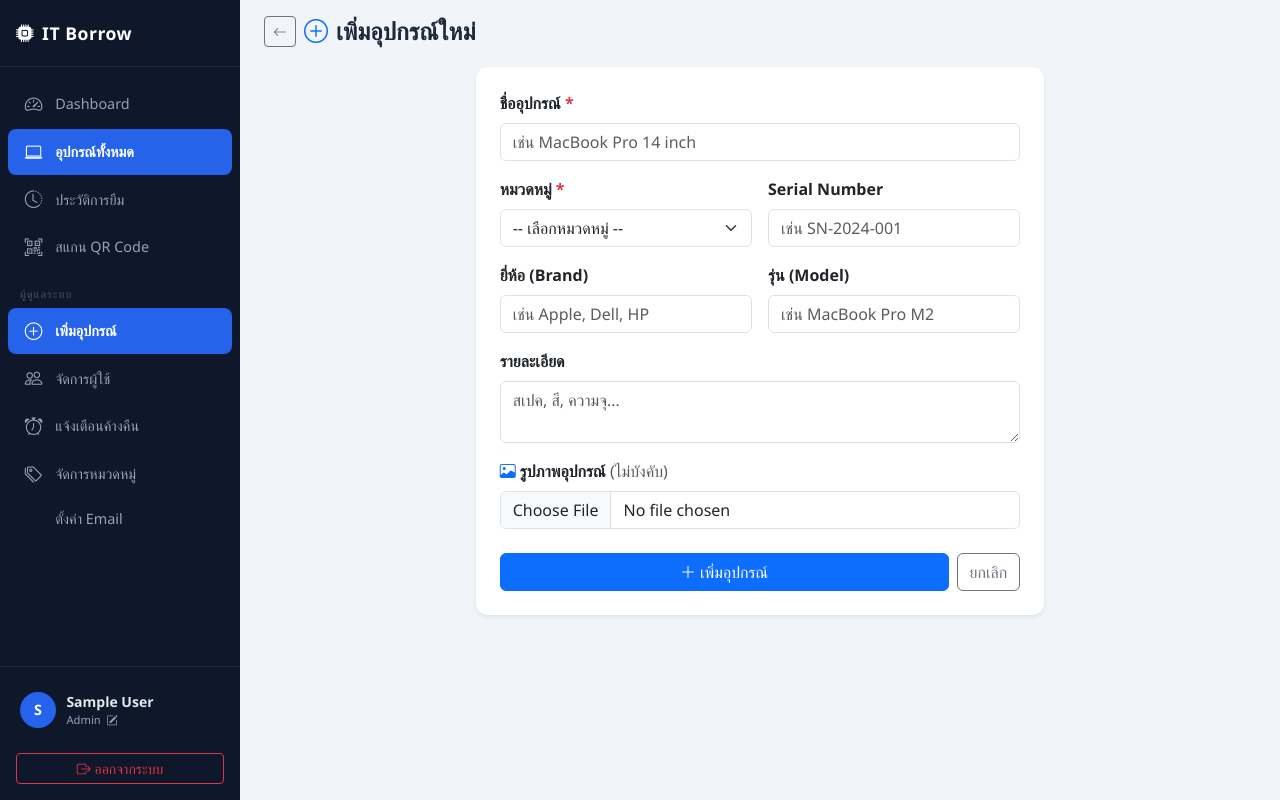
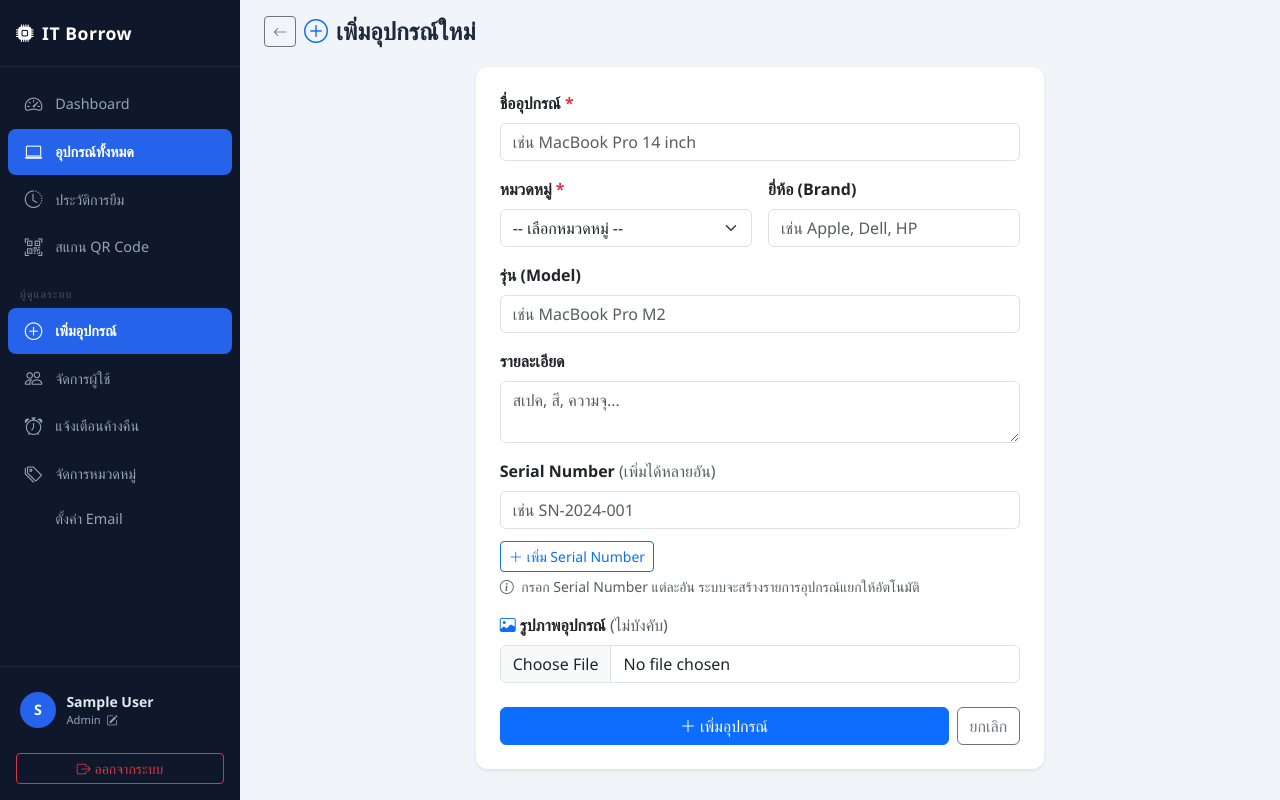
Before and after one commit to MINDKYLO/Tlib, a Flask app: page /equipment/add in a window 1280 px wide. Run offline with Flask 3, Linux system fonts and the light colour scheme; the visitor is signed in with stand-in values (Sample User, id 1); data that the repository does not hold is empty; parts of the project's set-up code (start-up, migrations or seed data) failed here and were passed over; some libraries are stand-ins or nearby versions.

Commit message:
feat: add multiple serial numbers at once when adding equipment

```diff
--- a/app.py
+++ b/app.py
@@ -365,28 +365,47 @@ def equipment_list():
 @admin_required
 def add_equipment():
     if request.method == 'POST':
-        name   = request.form['name'];     category = request.form['category']
-        serial = request.form['serial_number']; brand = request.form['brand']
-        model  = request.form['model'];    desc     = request.form['description']
-        conn   = get_db()
+        name     = request.form['name']
+        category = request.form['category']
+        brand    = request.form['brand']
+        model    = request.form['model']
+        desc     = request.form['description']
+        serials  = request.form.getlist('serial_number')
+        serials  = [s.strip() for s in serials if s.strip()]
+        if not serials:
+            serials = [None]
+
+        conn = get_db()
+        added = 0; skipped = []
+        f = request.files.get('image')
+        img_ext = None
+        if f and f.filename and allowed_file(f.filename):
+            img_ext = secure_filename(f.filename).rsplit('.', 1)[1].lower()
         try:
-            cur = db_execute(conn, '''INSERT INTO equipment
-                             (name, category, serial_number, brand, model, description)
-                             VALUES (%s,%s,%s,%s,%s,%s) RETURNING id''',
-                             (name, category, serial, brand, model, desc))
-            eid = cur.fetchone()['id']
-            conn.commit()
-            f = request.files.get('image')
-            if f and f.filename and allowed_file(f.filename):
-                ext   = secure_filename(f.filename).rsplit('.', 1)[1].lower()
-                fname = f'eq_{eid}.{ext}'
-                f.save(os.path.join(UPLOAD_FOLDER, fname))
-                db_execute(conn, 'UPDATE equipment SET image=%s WHERE id=%s', (fname, eid))
-                conn.commit()
-            flash('เพิ่มอุปกรณ์สำเร็จ', 'success')
+            for serial in serials:
+                try:
+                    cur = db_execute(conn, '''INSERT INTO equipment
+                                 (name, category, serial_number, brand, model, description)
+                                 VALUES (%s,%s,%s,%s,%s,%s) RETURNING id''',
+                                 (name, category, serial or None, brand, model, desc))
+                    eid = cur.fetchone()['id']
+                    conn.commit()
+                    added += 1
+                    if img_ext and f:
+                        fname = f'eq_{eid}.{img_ext}'
+                        f.stream.seek(0)
+                        f.save(os.path.join(UPLOAD_FOLDER, fname))
+                        db_execute(conn, 'UPDATE equipment SET image=%s WHERE id=%s', (fname, eid))
+                        conn.commit()
+                except psycopg2.IntegrityError:
+                    conn.rollback()
+                    skipped.append(serial)
+
+            if added:
+                flash(f'เพิ่มอุปกรณ์สำเร็จ {added} รายการ', 'success')
+            if skipped:
+                flash(f'Serial Number ซ้ำ ข้ามไป: {", ".join(skipped)}', 'warning')
             return redirect(url_for('equipment_list'))
-        except psycopg2.IntegrityError:
-            flash('Serial Number นี้มีอยู่แล้วในระบบ', 'danger')
         finally:
             conn.close()
     conn = get_db()
--- a/templates/add_equipment.html
+++ b/templates/add_equipment.html
@@ -16,11 +16,13 @@
         <form method="POST" action="{{ url_for('add_equipment') }}"
               enctype="multipart/form-data">
           <div class="row g-3">
+
             <div class="col-12">
               <label class="form-label fw-semibold">ชื่ออุปกรณ์ <span class="text-danger">*</span></label>
               <input type="text" name="name" class="form-control"
                      placeholder="เช่น MacBook Pro 14 inch" required>
             </div>
+
             <div class="col-md-6">
               <label class="form-label fw-semibold">หมวดหมู่ <span class="text-danger">*</span></label>
               <select name="category" class="form-select" required>
@@ -30,22 +32,47 @@
                 {% endfor %}
               </select>
             </div>
-            <div class="col-md-6">
-              <label class="form-label fw-semibold">Serial Number</label>
-              <input type="text" name="serial_number" class="form-control" placeholder="เช่น SN-2024-001">
-            </div>
+
             <div class="col-md-6">
               <label class="form-label fw-semibold">ยี่ห้อ (Brand)</label>
               <input type="text" name="brand" class="form-control" placeholder="เช่น Apple, Dell, HP">
             </div>
-            <div class="col-md-6">
+
+            <div class="col-12">
               <label class="form-label fw-semibold">รุ่น (Model)</label>
               <input type="text" name="model" class="form-control" placeholder="เช่น MacBook Pro M2">
             </div>
+
             <div class="col-12">
               <label class="form-label fw-semibold">รายละเอียด</label>
               <textarea name="description" class="form-control" rows="2"
                         placeholder="สเปค, สี, ความจุ..."></textarea>
+            </div>
+
+            <!-- SERIAL NUMBERS -->
+            <div class="col-12">
+              <label class="form-label fw-semibold">
+                Serial Number
+                <span class="text-muted fw-normal">(เพิ่มได้หลายอัน)</span>
+              </label>
+              <div id="serialList">
+                <div class="serial-row d-flex gap-2 mb-2">
+                  <input type="text" name="serial_number" class="form-control"
+                         placeholder="เช่น SN-2024-001">
+                  <button type="button" class="btn btn-outline-danger btn-remove-serial d-none"
+                          onclick="removeSerial(this)">
+                    <i class="bi bi-trash"></i>
+                  </button>
+                </div>
+              </div>
+              <button type="button" class="btn btn-outline-primary btn-sm mt-1"
+                      onclick="addSerial()">
+                <i class="bi bi-plus-lg me-1"></i>เพิ่ม Serial Number
+              </button>
+              <div class="form-text">
+                <i class="bi bi-info-circle me-1"></i>
+                กรอก Serial Number แต่ละอัน ระบบจะสร้างรายการอุปกรณ์แยกให้อัตโนมัติ
+              </div>
             </div>
 
             <!-- IMAGE UPLOAD -->
@@ -67,6 +94,7 @@
               </button>
               <a href="{{ url_for('equipment_list') }}" class="btn btn-outline-secondary">ยกเลิก</a>
             </div>
+
           </div>
         </form>
       </div>
@@ -77,6 +105,33 @@
 
 {% block scripts %}
 <script>
+function addSerial() {
+  const list = document.getElementById('serialList');
+  const div  = document.createElement('div');
+  div.className = 'serial-row d-flex gap-2 mb-2';
+  div.innerHTML = `
+    <input type="text" name="serial_number" class="form-control" placeholder="เช่น SN-2024-002">
+    <button type="button" class="btn btn-outline-danger" onclick="removeSerial(this)">
+      <i class="bi bi-trash"></i>
+    </button>`;
+  list.appendChild(div);
+  updateRemoveButtons();
+  div.querySelector('input').focus();
+}
+
+function removeSerial(btn) {
+  btn.closest('.serial-row').remove();
+  updateRemoveButtons();
+}
+
+function updateRemoveButtons() {
+  const rows = document.querySelectorAll('.serial-row');
+  rows.forEach((row, i) => {
+    const btn = row.querySelector('.btn-remove-serial, .btn-outline-danger');
+    if (btn) btn.classList.toggle('d-none', rows.length === 1);
+  });
+}
+
 function previewImage(input) {
   const preview = document.getElementById('imagePreview');
   const img     = document.getElementById('previewImg');
```
